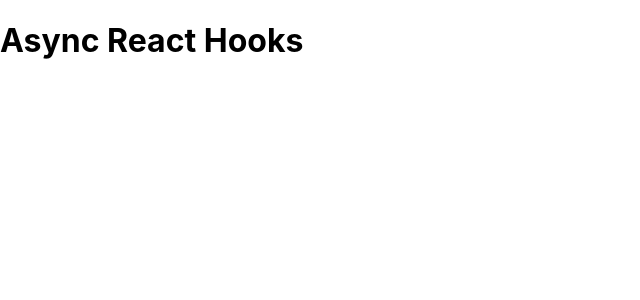
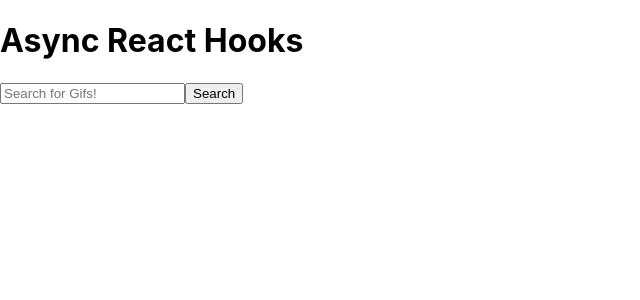
Before and after one commit to brew-o-doro/react-async-hooks, a React (Create React App) app: page / in a window 1280 px wide. Shown: the top 300 px of the page, without its empty margins (0-640 px from the left). Built offline with nearby package versions, Linux system fonts and the light colour scheme.

Commit message:
client: added controlled form to async hooks

```diff
--- a/src/components/Async.js
+++ b/src/components/Async.js
@@ -1,15 +1,21 @@
-import React from 'react';
-import { useState } from 'react';
+import React, { useState } from 'react';
+
 
 export default function Async() {
+    const [search, setSearch] = useState('');
+
+    const onSubmit = (event) => {
+        event.preventDefault();
+        console.log(search);
+    }
+
     return (
         <>
         <h1>Async React Hooks</h1>
 
-        <form>
-            {/* <input value={search} onChange={} placeholder="Search for Gifs!">
-
-            </input> */}
+        <form onSubmit={onSubmit}>
+            <input value={search} onChange={e => setSearch(e.target.value)} placeholder="Search for Gifs!"/>
+            <button type="submit">Search</button>
 
         </form>
 
```
